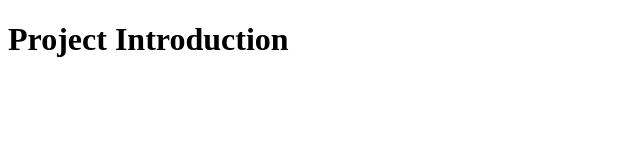
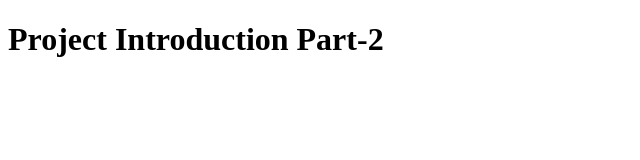
Before and after one commit to mankarpooja33/Gitrepo, a plain HTML site: page index.html in a window 1280 px wide. Shown: the whole page, without its empty margins (0-640 px from the left). Drawn offline with Linux system fonts and the light colour scheme.

Commit message:
Updated index.html

```diff
--- a/index.html
+++ b/index.html
@@ -6,6 +6,6 @@
 </head>
 
 <body>
-<h1>Project Introduction</h1>
+<h1>Project Introduction Part-2</h1>
 </body>
 </html>
```
